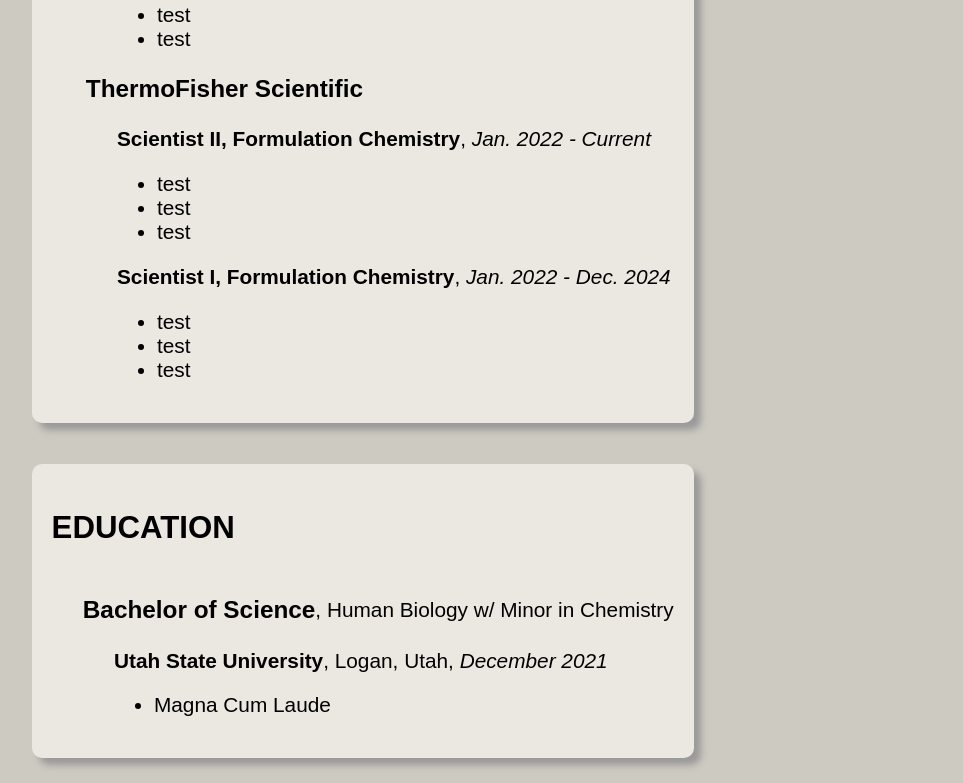
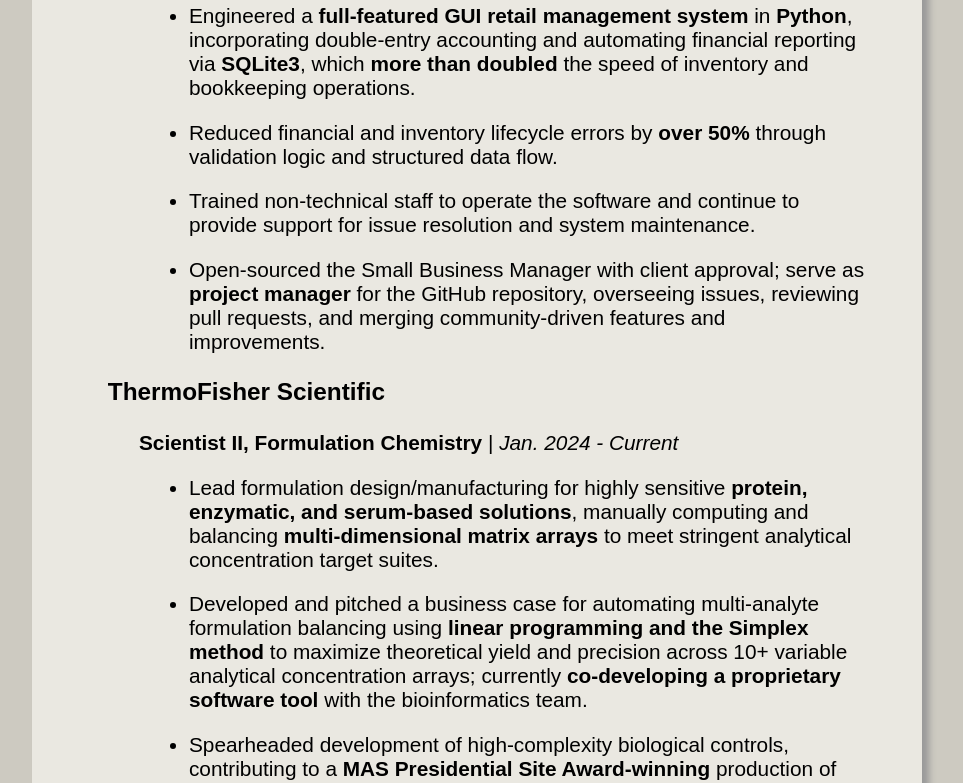
Before and after one commit to michaelddeming/md_portfolio_website, a React (Vite) app in the folder my-react-app/: page / in a window 1280 px wide. Shown: the part 386-1169 px from the top of the page, without its empty margins (66-1029 px from the left). Built offline with nearby package versions, Linux system fonts and the light colour scheme.

Commit message:
Add: Job details for Home, styled BlogPost. Finalized portfolio.

```diff
--- a/my-react-app/src/comps/Position.jsx
+++ b/my-react-app/src/comps/Position.jsx
@@ -3,7 +3,7 @@
 function Position(props) {
     return(
     <div className="position">
-        <b>{props.job_title}</b>, <i>{props.job_start} - {props.job_end}</i>
+        <b>{props.job_title}</b> | <i>{props.job_start} - {props.job_end}</i>
 
         <ul>
             <li>
@@ -15,6 +15,9 @@
             <li>
                 {props.job_highlight_3}
             </li>
+            <li>
+                {props.job_highlight_4}
+            </li>
         </ul>
 </div>
     );
--- /dev/null
+++ b/my-react-app/src/comps/PositionTitleOnly.jsx
@@ -0,0 +1,10 @@
+function PositionTitleOnly(props) {
+    return(
+    <div className="position">
+        <b>{props.job_title}</b> | <i>{props.job_start} - {props.job_end}</i>
+
+</div>
+    );
+}
+
+export default PositionTitleOnly;
--- a/my-react-app/src/index.css
+++ b/my-react-app/src/index.css
@@ -64,12 +64,17 @@
   margin-bottom: 2em;
   background-color:hsl(48, 19%, 90%);
   justify-content: center;
-  align-items: center;
 
 }
 
 
+
 /* WORK EXPERIENCE AND EDUCATION */
+.work-experience, .education {
+  width: 800px;
+  margin: 25px;
+}
+
 .job, .degree {
  padding-left: 1.5em;
 }
@@ -78,6 +83,9 @@
   padding-left: 1.5em;
 }
 
+.position li, .degree-institution li {
+  margin: 10px;
+}
 
 
 /* GITHUB */
@@ -132,7 +140,7 @@
   flex-direction: column;
   word-wrap: break-word;
   justify-content: space-between;
-  width: 500px;
+  width: 450px;
   height: 500px;
 }
 
@@ -158,6 +166,7 @@
   display: flex;
   flex-wrap: wrap;
   justify-content: space-around;
+  gap: 50px;
 
 }
 
@@ -168,6 +177,7 @@
   align-items: center;
   width: 350px;
   padding: 20px;
+
   }
 
 .discord .discord-logo, .youtube .youtube-logo, .linkedin .linkedin-logo {
@@ -239,3 +249,11 @@
 .header-page:hover, .header-title:hover {
   color: rgb(97, 97, 97);
 }
+
+
+/* BLOG */
+
+.blog-post {
+  display: flex;
+  flex-direction: column;
+}
--- a/my-react-app/src/pages/Home.jsx
+++ b/my-react-app/src/pages/Home.jsx
@@ -7,7 +7,7 @@
 import Card from "../comps/Card";
 import Position from "../comps/Position";
 import DegreeInstitution from "../comps/DegreeInstitution";
-
+import PositionTitleOnly from "../comps/PositionTitleOnly";
 
 function Home() {
   return(
@@ -27,10 +27,12 @@
                 <Position
                 job_title="Software Engineer, Contractor"
                 job_start="Nov. 2024"
-                job_end="April 2025"
-                job_highlight_1="test"
-                job_highlight_2="test"
-                job_highlight_3="test">
+                job_end="Current"
+                job_highlight_1={<p>Engineered a <b>full-featured GUI retail management system</b> in <b>Python</b>, incorporating double-entry accounting and automating financial reporting via <b>SQLite3</b>, which <b>more than doubled</b> the speed of inventory and bookkeeping operations.</p>}
+                job_highlight_2={<p>Reduced financial and inventory lifecycle errors by <b>over 50%</b> through validation logic and structured data flow.</p>}
+                job_highlight_3={<p>Trained non-technical staff to operate the software and continue to provide support for issue resolution and system maintenance.</p>}
+                job_highlight_4={<p>Open-sourced the Small Business Manager with client approval; serve as <b>project manager</b> for the GitHub repository, overseeing issues, reviewing pull requests, and merging community-driven features and improvements.</p>}
+                >
                 </Position>
               </Job>
 
@@ -40,28 +42,36 @@
             company_name="ThermoFisher Scientific">
               <Position
               job_title="Scientist II, Formulation Chemistry"
-              job_start="Jan. 2022"
+              job_start="Jan. 2024"
               job_end="Current"
-              job_highlight_1="test"
-              job_highlight_2="test"
-              job_highlight_3="test">
+              job_highlight_1={<p>Lead formulation design/manufacturing for highly sensitive <b>protein, enzymatic, and serum-based solutions</b>, manually computing and balancing <b>multi-dimensional matrix arrays</b> to meet stringent analytical concentration target suites.</p>}
+              job_highlight_2={<p>Developed and pitched a business case for automating multi-analyte formulation balancing using <b>linear programming and the Simplex method</b> to maximize theoretical yield and precision across 10+ variable analytical concentration arrays; currently <b>co-developing a proprietary software tool</b> with the bioinformatics team.</p>}
+              job_highlight_3={<p>Spearheaded development of high-complexity biological controls, contributing to a <b>MAS Presidential Site Award-winning</b> production of Thermo Fisher's advanced control systems; exceeded business timelines by <b>over 20%.</b></p>}
+              job_highlight_4={<p>Authored and finalized regulatory documentation including <b>SOPs, NCARs, Product Variance Reports, and ECOs</b>; led <b>Management of Change (MoC)</b> initiatives focused on automation and operational improvements based on direct experience from active product line work, reducing human error and time waste.</p>}>
               </Position>
 
-              <Position
+              <PositionTitleOnly
               job_title="Scientist I, Formulation Chemistry"
               job_start="Jan. 2022"
               job_end="Dec. 2024"
               job_highlight_1="test"
               job_highlight_2="test"
               job_highlight_3="test">
-              </Position>
+              </PositionTitleOnly>
             </Job>
 
 
 
         </WorkExperience>
         </Card>
-        <Card>
+
+
+
+        </div>
+
+
+        <div className="index-content-right">
+          <Card>
         <Education>
           <Degree
           degree_title="Bachelor of Science"
@@ -80,12 +90,6 @@
 
         </Education>
         </Card>
-
-
-        </div>
-
-
-        <div className="index-content-right">
           <Card className="git-hub-card">
             <GitHub></GitHub>
           </Card>
```
